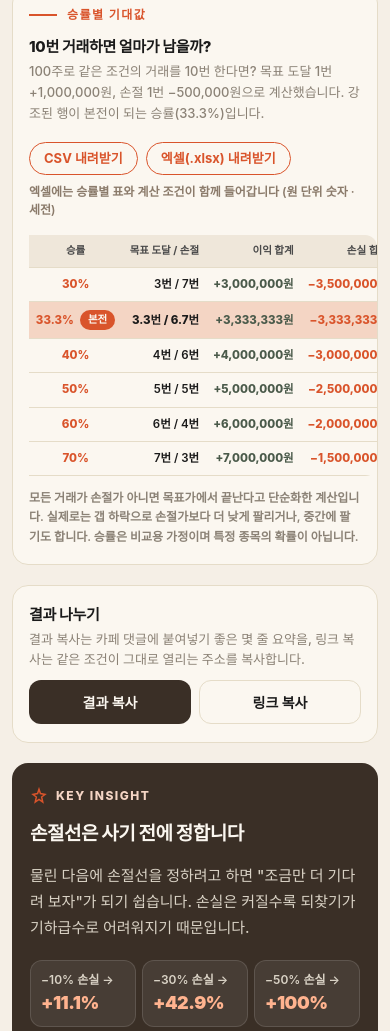
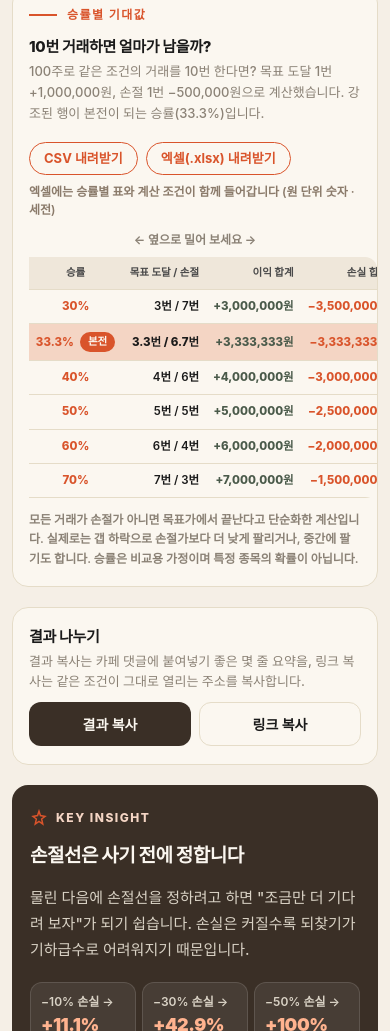
Before and after one commit to ttokjaeTV/target-stop, a plain HTML site: page index.html in a window 390 px wide. Shown: the part 3720-4751 px from the top of the page. Drawn offline with Linux system fonts and the light colour scheme; a web font is replaced by a local one.

Commit message:
모바일 표 가로 스크롤 안내 + favicon 링크
Co-Authored-By: Claude Sonnet 5.5 <noreply@anthropic.com>

```diff
--- a/index.html
+++ b/index.html
@@ -5,6 +5,7 @@
 <script src="https://ttokjaetv.github.io/member-lock.js"></script>
 <meta name="viewport" content="width=device-width, initial-scale=1.0">
 <title>목표가·손절가 계산기 · 똑재TV</title>
+<link rel="icon" href="/favicon.ico">
 <meta name="description" content="매수가와 손절 기준만 넣으면 손절가·목표가·손익비, 손절 시 손실액과 목표 도달 시 이익, 감당할 수 있는 손실로 역산한 권장 매수 수량, 손익분기 승률까지 한 번에 계산합니다.">
 <link rel="stylesheet" href="https://cdn.jsdelivr.net/gh/orioncactus/pretendard@v1.3.9/dist/web/static/pretendard.css">
 <style>
@@ -343,6 +344,8 @@
     .top-cta-links { grid-template-columns: 1fr !important; }
     .ladder-row .lr-pct.key { display: none; }
   }
+  .scroll-hint { display: none; margin: 12px 0 -8px; text-align: center; font-size: 12px; font-weight: 700; color: var(--ink-mute); }
+  @media (max-width: 600px) { .scroll-hint { display: block; } }
 </style>
 </head>
 <body>
@@ -584,6 +587,7 @@
       <button type="button" class="dl-btn" id="dl-xlsx" data-member-click="엑셀 내려받기">엑셀(.xlsx) 내려받기</button>
       <span class="dl-note" id="dl-note">엑셀에는 승률별 표와 계산 조건이 함께 들어갑니다</span>
     </div>
+    <p class="scroll-hint" aria-hidden="true">← 옆으로 밀어 보세요 →</p>
     <div class="table-wrap">
       <table class="data-table ev-table">
         <thead>
```
